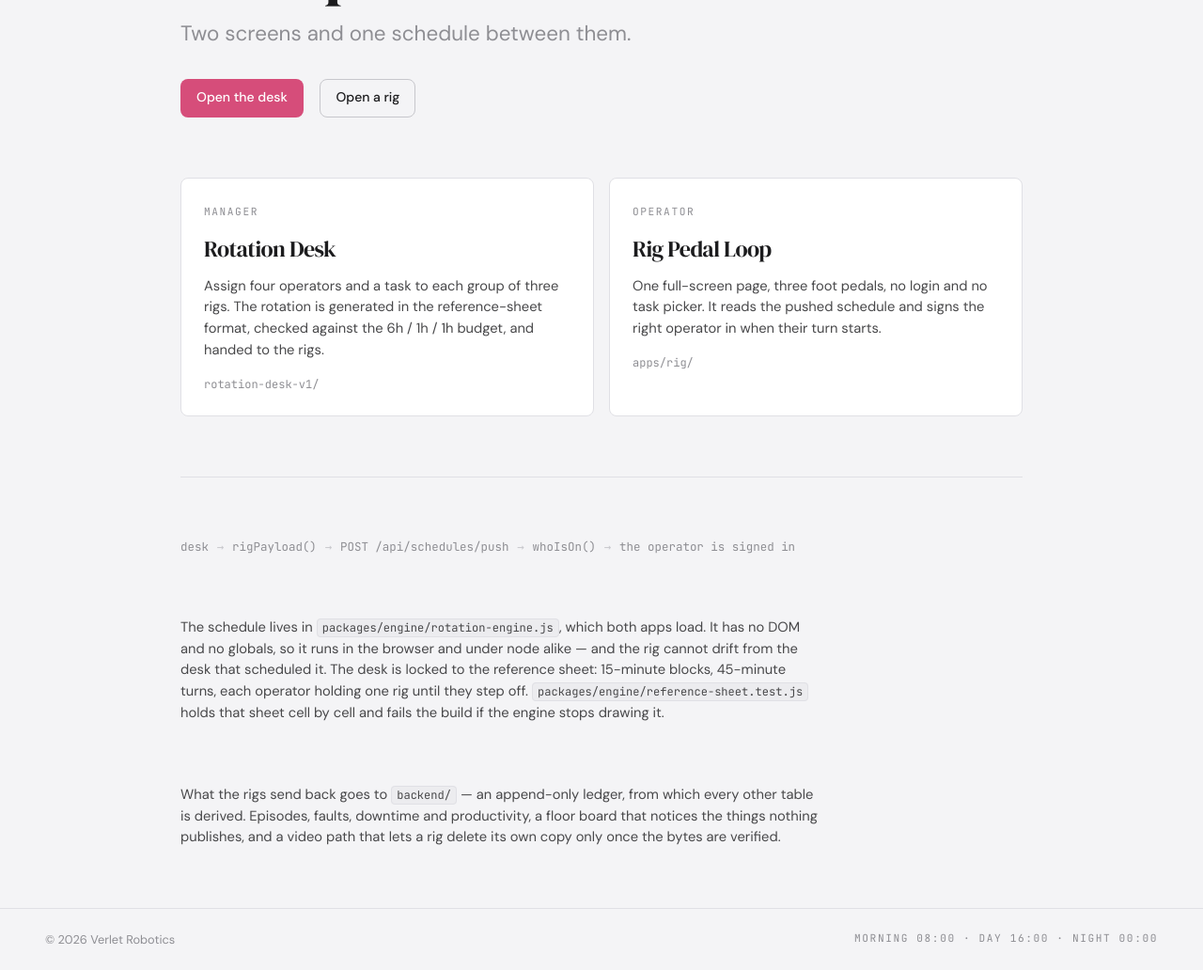
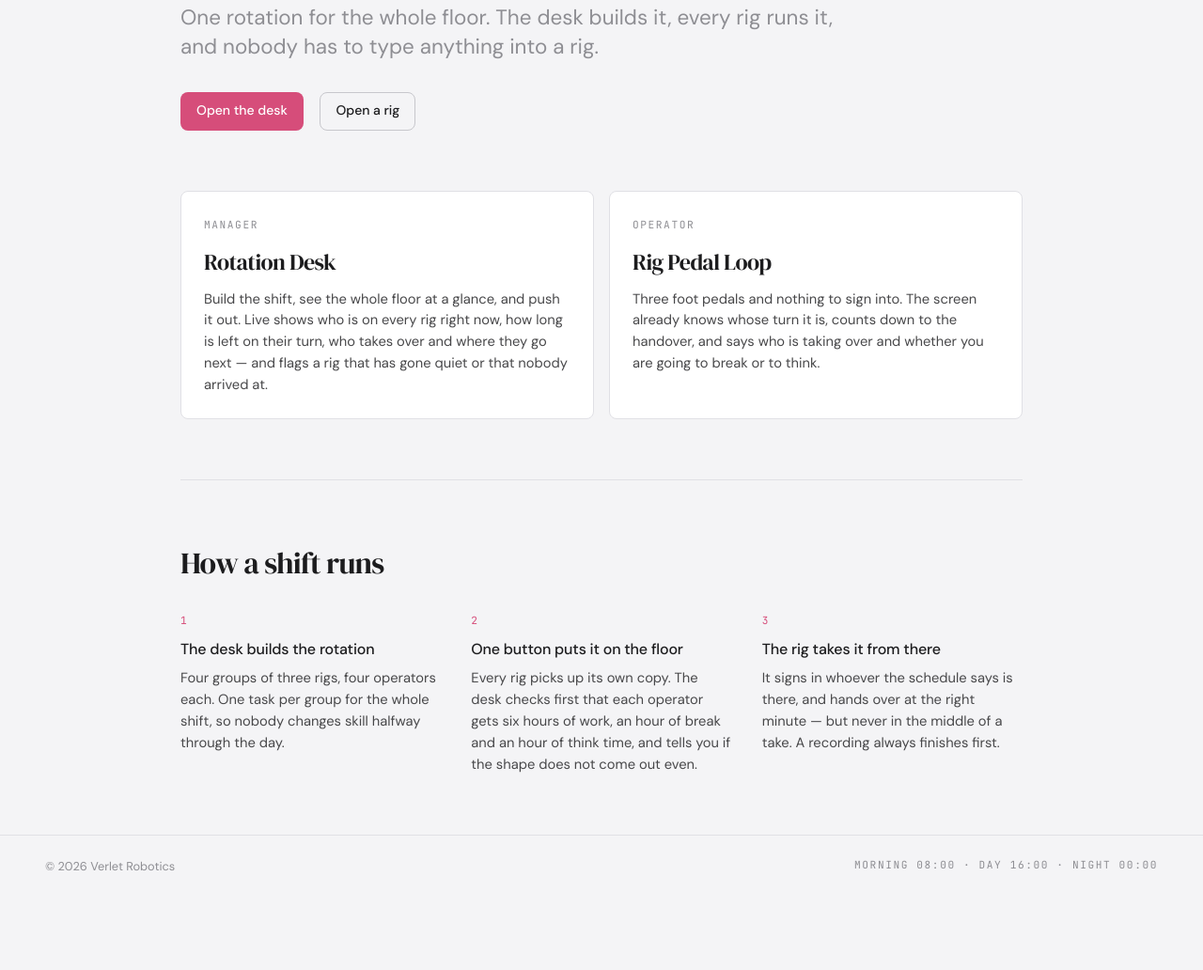
Before and after one commit to k-nizy/Rigs, a website: page index.html in a window 1280 px wide. Shown: the part 260-1292 px from the top of the page at 94% size. After the commit the page ends 1214 px from the top, so only its background shows below. Drawn offline with Linux system fonts and the light colour scheme.

Commit message:
Write the landing page for the people who use it
It was addressed to whoever built it - file paths, function names, a
diagram of the push, and a note about which test file pins the reference
sheet. None of that is any use to a manager opening the desk or an
operator opening a rig.

Replaced with what each of them actually needs: what their screen does,
and how a shift runs in three steps.

```diff
--- a/index.html
+++ b/index.html
@@ -78,16 +78,25 @@ a.app h2 {
   margin-top: 0.55rem;
 }
 a.app p { color: var(--v-ink-2); font-size: 0.92rem; margin-top: 0.6rem; }
-a.app .path {
-  font-family: var(--v-mono); font-size: 0.75rem; color: var(--v-muted);
-  display: block; margin-top: 1rem;
+
+.how h2 {
+  font-family: var(--v-display); font-weight: 400;
+  font-size: clamp(1.5rem, 3vw, 2rem);
+  letter-spacing: var(--v-display-tracking);
 }
-
-.flow {
-  display: flex; align-items: center; gap: 0.55rem; flex-wrap: wrap;
-  font-family: var(--v-mono); font-size: 0.78rem; color: var(--v-muted);
+.steps {
+  list-style: none; counter-reset: step;
+  display: grid; grid-template-columns: repeat(auto-fit, minmax(16rem, 1fr));
+  gap: 1.75rem 2rem; margin-top: 1.75rem;
 }
-.flow .arrow { color: var(--v-line-2); }
+.steps li { counter-increment: step; }
+.steps li::before {
+  content: counter(step);
+  font-family: var(--v-mono); font-size: 0.7rem; color: var(--v-accent);
+  display: block; margin-bottom: 0.6rem;
+}
+.steps h3 { font-size: 1rem; font-weight: 500; letter-spacing: -0.01em; }
+.steps p { color: var(--v-ink-2); font-size: 0.92rem; margin-top: 0.4rem; }
 
 .note { font-size: 0.92rem; color: var(--v-ink-2); max-width: 68ch; }
 .note code, .flow code {
@@ -122,9 +131,8 @@ footer {
 <main>
 
   <section class="hero">
-    <p class="v-eyebrow">16 operators &middot; 12 rigs &middot; 4 groups</p>
     <h1>Teleop Floor</h1>
-    <p class="lede">Two screens and one schedule between them.</p>
+    <p class="lede">One rotation for the whole floor. The desk builds it, every rig runs it, and nobody has to type anything into a rig.</p>
     <div class="actions">
       <a class="v-btn" href="rotation-desk-v1/">Open the desk</a>
       <a class="v-btn v-btn--quiet" href="apps/rig/">Open a rig</a>
@@ -135,35 +143,35 @@ footer {
     <a class="app" href="rotation-desk-v1/">
       <span class="v-eyebrow">Manager</span>
       <h2>Rotation Desk</h2>
-      <p>Assign four operators and a task to each group of three rigs. The rotation is generated in the reference-sheet format, checked against the 6h&nbsp;/&nbsp;1h&nbsp;/&nbsp;1h budget, and handed to the rigs.</p>
-      <span class="path">rotation-desk-v1/</span>
+      <p>Build the shift, see the whole floor at a glance, and push it out. Live shows who is on every rig right now, how long is left on their turn, who takes over and where they go next &mdash; and flags a rig that has gone quiet or that nobody arrived at.</p>
     </a>
 
     <a class="app" href="apps/rig/">
       <span class="v-eyebrow">Operator</span>
       <h2>Rig Pedal Loop</h2>
-      <p>One full-screen page, three foot pedals, no login and no task picker. It reads the pushed schedule and signs the right operator in when their turn starts.</p>
-      <span class="path">apps/rig/</span>
+      <p>Three foot pedals and nothing to sign into. The screen already knows whose turn it is, counts down to the handover, and says who is taking over and whether you are going to break or to think.</p>
     </a>
   </section>
 
   <hr class="rule">
 
-  <p class="flow">
-    <span>desk</span><span class="arrow">&rarr;</span>
-    <span>rigPayload()</span><span class="arrow">&rarr;</span>
-    <span>POST /api/schedules/push</span><span class="arrow">&rarr;</span>
-    <span>whoIsOn()</span><span class="arrow">&rarr;</span>
-    <span>the operator is signed in</span>
-  </p>
-
-  <p class="note">
-    The schedule lives in <code>packages/engine/rotation-engine.js</code>, which both apps load. It has no DOM and no globals, so it runs in the browser and under node alike &mdash; and the rig cannot drift from the desk that scheduled it. The desk is locked to the reference sheet: 15-minute blocks, 45-minute turns, each operator holding one rig until they step off. <code>packages/engine/reference-sheet.test.js</code> holds that sheet cell by cell and fails the build if the engine stops drawing it.
-  </p>
-
-  <p class="note">
-    What the rigs send back goes to <code>backend/</code> &mdash; an append-only ledger, from which every other table is derived. Episodes, faults, downtime and productivity, a floor board that notices the things nothing publishes, and a video path that lets a rig delete its own copy only once the bytes are verified.
-  </p>
+  <section class="how">
+    <h2>How a shift runs</h2>
+    <ol class="steps">
+      <li>
+        <h3>The desk builds the rotation</h3>
+        <p>Four groups of three rigs, four operators each. One task per group for the whole shift, so nobody changes skill halfway through the day.</p>
+      </li>
+      <li>
+        <h3>One button puts it on the floor</h3>
+        <p>Every rig picks up its own copy. The desk checks first that each operator gets six hours of work, an hour of break and an hour of think time, and tells you if the shape does not come out even.</p>
+      </li>
+      <li>
+        <h3>The rig takes it from there</h3>
+        <p>It signs in whoever the schedule says is there, and hands over at the right minute &mdash; but never in the middle of a take. A recording always finishes first.</p>
+      </li>
+    </ol>
+  </section>
 
 </main>
 
```
